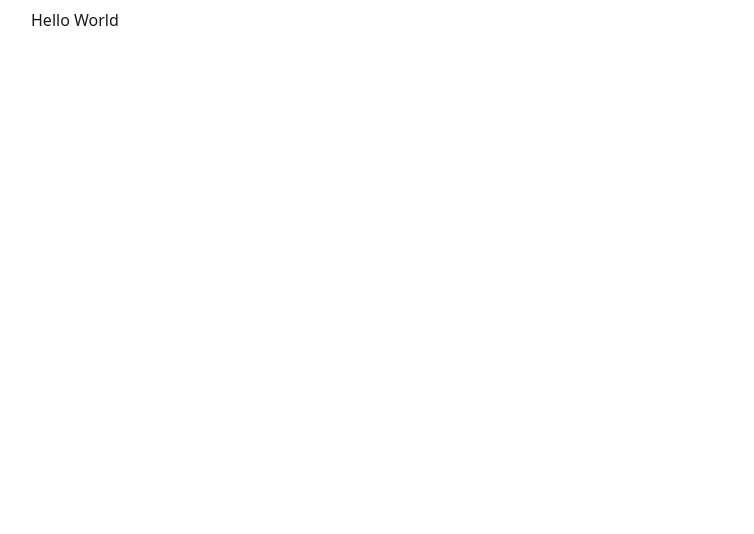
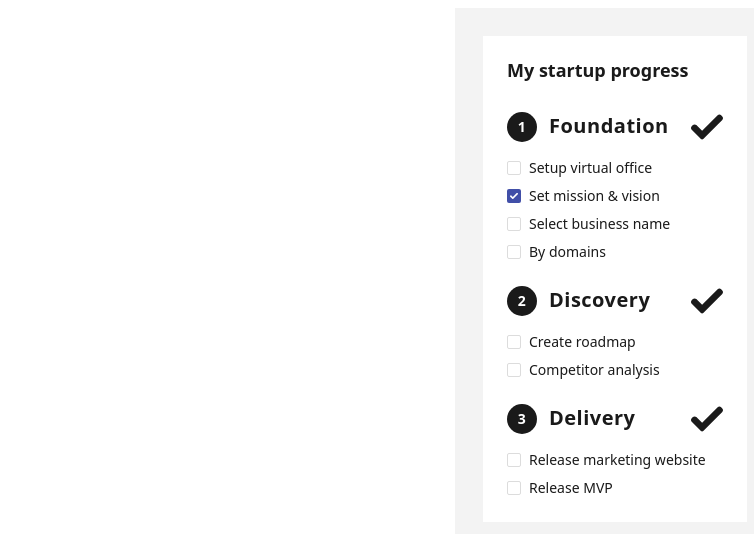
Before and after one commit to themse/startup-progress-frontend, a React (Create React App) app: page / in a window 1280 px wide. Shown: the top 534 px of the page, without its empty margins (25-779 px from the left). Built offline with nearby package versions, Linux system fonts and the light colour scheme.

Commit message:
markup implementation

```diff
--- a/src/App.tsx
+++ b/src/App.tsx
@@ -2,12 +2,15 @@ import { FC } from 'react';
 
 import { BaseLayout } from 'components/layout/BaseLayout';
 import { Container } from 'components/Container';
+import { ProgressSteps } from 'app/components/progress-steps/ProgressSteps';
 
 const App: FC = () => {
   return (
     <BaseLayout>
       <Container>
-        <p>Hello World</p>
+        <div className="flex justify-center">
+          <ProgressSteps />
+        </div>
       </Container>
     </BaseLayout>
   );
--- a/src/app/common/entities/Progress.ts
+++ b/src/app/common/entities/Progress.ts
@@ -5,6 +5,12 @@ export enum Steps {
 
   NONE = 'none',
 }
+
+export const stepsOrderList = [
+  Steps.FOUNDATION,
+  Steps.DISCOVERY,
+  Steps.DELIVERY,
+];
 
 export interface ProgressEntity {
   step: Steps;
--- /dev/null
+++ b/src/app/common/mocks/data.ts
@@ -0,0 +1,62 @@
+import { v4 as uuidv4 } from 'uuid';
+
+import { ProgressEntity, Steps } from 'app/common/entities/Progress';
+
+export const progressStepList: Required<ProgressEntity>[] = [
+  {
+    id: uuidv4(),
+    step: Steps.FOUNDATION,
+    task: 'Setup virtual office',
+    isChecked: false,
+    priority: 1000,
+  },
+  {
+    id: uuidv4(),
+    step: Steps.FOUNDATION,
+    task: 'Set mission & vision',
+    isChecked: true,
+    priority: 1002,
+  },
+  {
+    id: uuidv4(),
+    step: Steps.FOUNDATION,
+    task: 'Select business name',
+    isChecked: false,
+    priority: 1003,
+  },
+  {
+    id: uuidv4(),
+    step: Steps.FOUNDATION,
+    task: 'By domains',
+    isChecked: false,
+    priority: 1004,
+  },
+  {
+    id: uuidv4(),
+    step: Steps.DISCOVERY,
+    task: 'Create roadmap',
+    isChecked: false,
+    priority: 1000,
+  },
+  {
+    id: uuidv4(),
+    step: Steps.DISCOVERY,
+    task: 'Competitor analysis',
+    isChecked: false,
+    priority: 1001,
+  },
+  {
+    id: uuidv4(),
+    step: Steps.DELIVERY,
+    task: 'Release marketing website',
+    isChecked: false,
+    priority: 1001,
+  },
+  {
+    id: uuidv4(),
+    step: Steps.DELIVERY,
+    task: 'Release MVP',
+    isChecked: false,
+    priority: 1002,
+  },
+];
--- a/src/app/components/progress-steps/ProgressSteps.tsx
+++ b/src/app/components/progress-steps/ProgressSteps.tsx
@@ -1,5 +1,62 @@
-import { FC } from 'react';
+import { FC, useEffect, useState } from 'react';
+
+import { stepsOrderList } from 'app/common/entities/Progress';
+import { Checkmark as CheckmarkIcon } from 'components/icons/Checkmark';
+import { InputCheckbox } from 'components/form/InputCheckbox';
+import { ProgressStepType, useLocalStorage } from 'hooks/useLocalStorage';
+import { REPOSITORY_PREFIX as PROGRESS_REPO_PREFIX } from 'app/common/repositories/ProgressRepository';
 
 export const ProgressSteps: FC = () => {
-  return <div>ProgressSteps</div>;
+  const { getAllStepList, onToggleTask, prePopulateData } =
+    useLocalStorage(PROGRESS_REPO_PREFIX);
+  const [progressStepList, setProgressStepList] = useState<ProgressStepType>();
+
+  const onToggle = (taskId: string): void => {
+    const updatedTask = onToggleTask(taskId);
+    // TODO implement
+  };
+
+  useEffect(() => {
+    prePopulateData();
+  }, [prePopulateData]);
+
+  useEffect(() => {
+    const stepList = getAllStepList();
+
+    setProgressStepList(stepList);
+  }, [getAllStepList]);
+
+  return (
+    <div className="bg-tertiary w-80 p-7">
+      <section className="bg-white px-6 py-4">
+        <h1 className="text-lg font-bold py-1">My startup progress</h1>
+        {progressStepList &&
+          stepsOrderList.map((stepName, idx) => (
+            <div className="my-2" key={stepName}>
+              <header className="flex justify-between items-center">
+                <h2 className="flex gap-3 text-xl font-bold tracking-wide my-4">
+                  <span className="bg-black text-sm text-white rounded-full w-[30px] h-[30px] flex justify-center items-center">
+                    {idx + 1}
+                  </span>
+                  {stepName}
+                </h2>
+                <CheckmarkIcon className="w-8 h-8 text-black" />
+              </header>
+              <ul className="space-y-2">
+                {progressStepList[stepName].map((item) => (
+                  <li key={item.id}>
+                    <InputCheckbox
+                      name={item.id!}
+                      label={item.task}
+                      isChecked={item.isChecked}
+                      onChange={(): void => onToggle(item.id!)}
+                    />
+                  </li>
+                ))}
+              </ul>
+            </div>
+          ))}
+      </section>
+    </div>
+  );
 };
--- a/src/hooks/useLocalStorage.ts
+++ b/src/hooks/useLocalStorage.ts
@@ -6,6 +6,7 @@ import {
   REPOSITORY_PREFIX as progressRepoPrefix,
 } from 'app/common/repositories/ProgressRepository';
 import { ProgressEntity, Steps } from 'app/common/entities/Progress';
+import { progressStepList } from 'app/common/mocks/data';
 
 const repositoryFactory = (prefixKey: string) => {
   if (prefixKey === progressRepoPrefix) {
@@ -14,12 +15,14 @@ const repositoryFactory = (prefixKey: string) => {
   throw new Error(`Repository with prefix [${prefixKey}] not found`);
 };
 
-type ProgressStepType = { [key: string]: ProgressEntity[] };
+export type ProgressStepType = { [prefixStepName: string]: ProgressEntity[] };
 
 type DataReturn = {
   getAllStepList: () => ProgressStepType;
   getValuesByStep: (step: Steps) => ProgressEntity[] | null;
   onToggleTask: (taskId: string) => ProgressEntity | never;
+
+  prePopulateData: () => void;
 };
 
 export const useLocalStorage = (prefixKey: string): DataReturn => {
@@ -41,6 +44,19 @@ export const useLocalStorage = (prefixKey: string): DataReturn => {
     return mappedData;
   }, [repository]);
 
+  // For test purpose
+  const prePopulateData = useCallback((): void => {
+    const stepList = getAllStepList();
+
+    if (Object.keys(stepList).length > 0) {
+      return;
+    }
+
+    progressStepList.forEach((item) => {
+      repository.create(item, item.id);
+    });
+  }, [getAllStepList, repository]);
+
   const getValuesByStep = useCallback(
     (step: Steps): ProgressEntity[] | null => {
       const stepList = getAllStepList();
@@ -50,12 +66,6 @@ export const useLocalStorage = (prefixKey: string): DataReturn => {
     [getAllStepList]
   );
 
-  const _generateStorageKey = useCallback((data: ProgressEntity): string => {
-    const taskId = data.id ?? uuidv4();
-
-    return [data.step, taskId].join('-');
-  }, []);
-
   const onToggleTask = useCallback(
     (taskId: string): ProgressEntity | never => {
       const data = repository.find();
@@ -63,19 +73,21 @@ export const useLocalStorage = (prefixKey: string): DataReturn => {
 
       if (task) {
         const updatedTask = { ...task, isChecked: !task.isChecked };
-        const storageKey = _generateStorageKey(task);
+        const storageKey = task.id ?? uuidv4();
 
         return repository.update(storageKey, updatedTask);
       } else {
         throw new Error(`Task with id ${taskId} not found`);
       }
     },
-    [_generateStorageKey, repository]
+    [repository]
   );
 
   return {
     getAllStepList,
     getValuesByStep,
     onToggleTask,
+
+    prePopulateData,
   };
 };
--- a/src/services/repositories/LocalStorageRepository.ts
+++ b/src/services/repositories/LocalStorageRepository.ts
@@ -93,7 +93,7 @@ export abstract class LocalStorageRepository<TData extends object>
   update(key: string, value: Partial<TData>): TData | never {
     const keyWithPrefix = this.getKeyWithPrefix(key);
 
-    const data = this.findOne(keyWithPrefix);
+    const data = this.findOne(key);
 
     if (data === null) {
       throw new Error(`data with key ${key} not found`);
```
